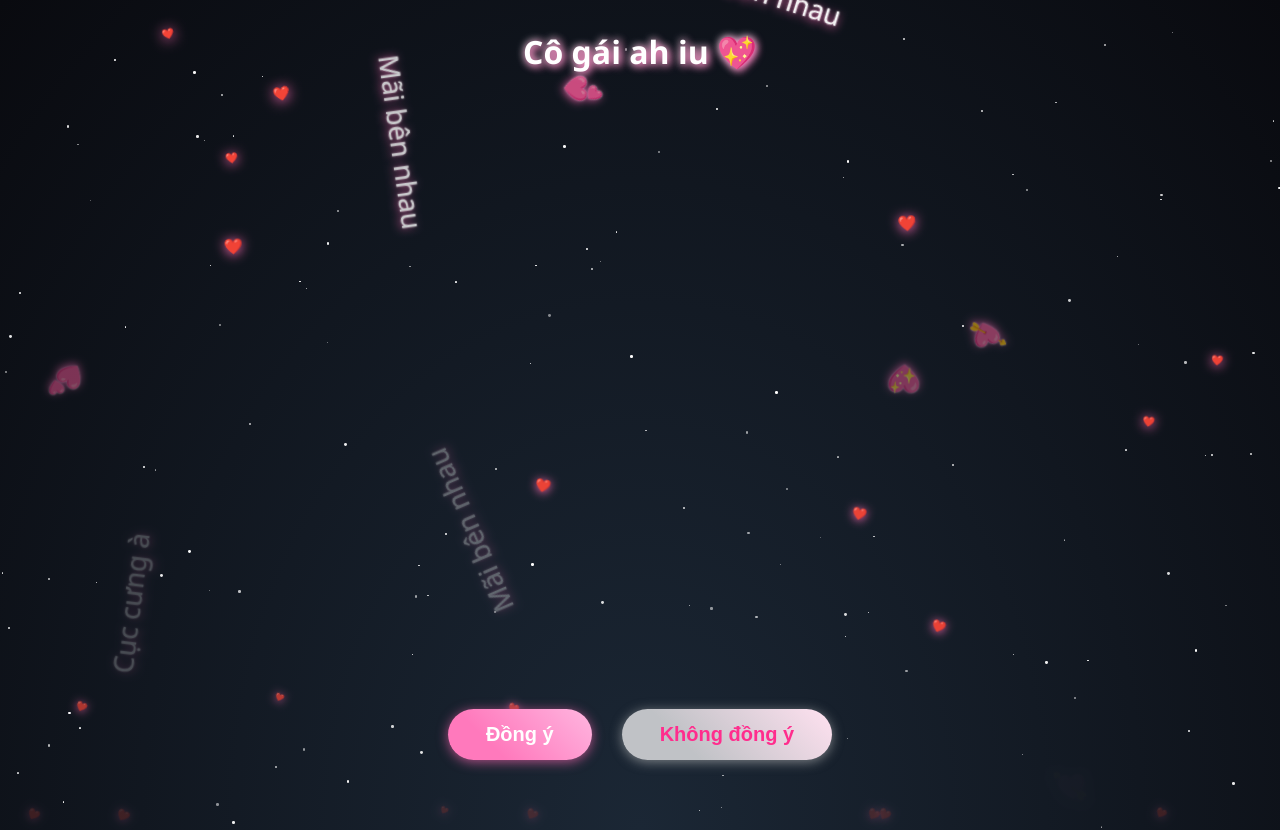
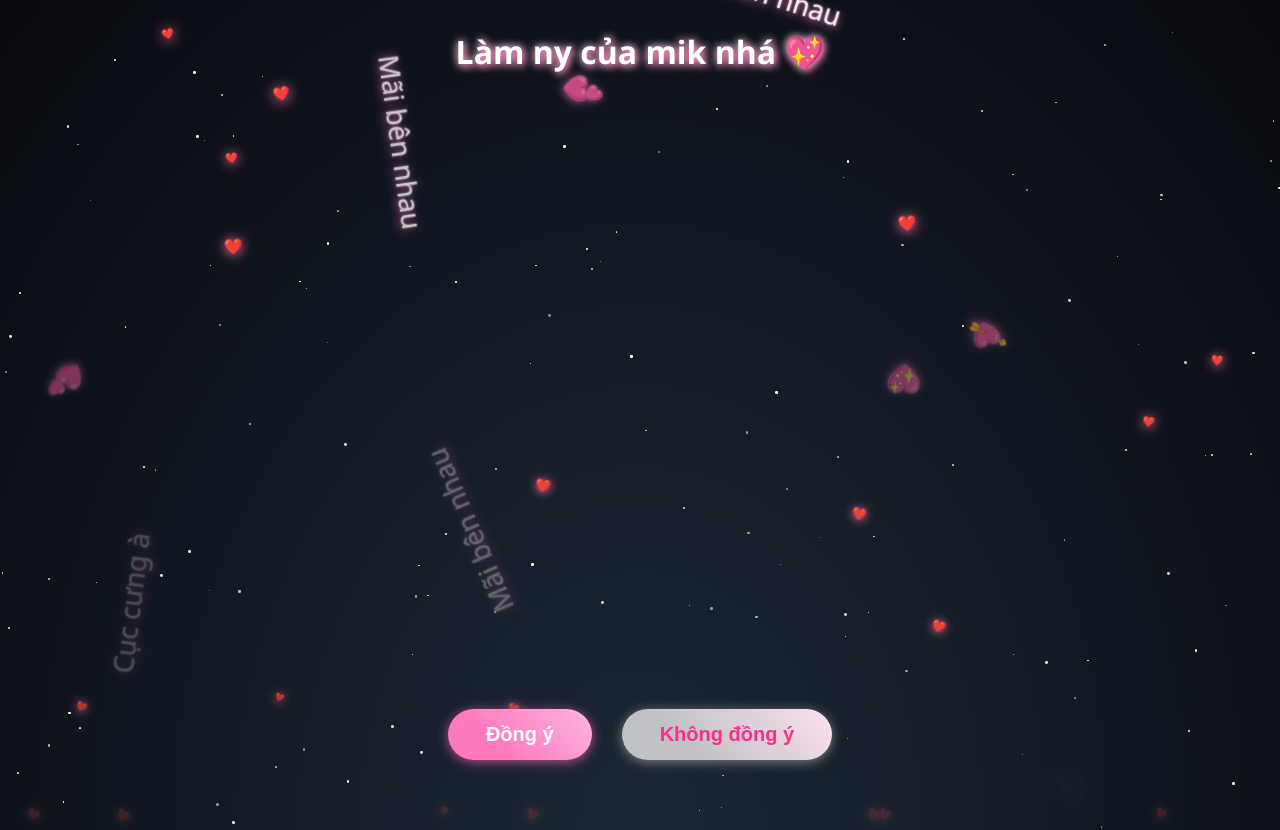
Before and after one commit to baonopro05/QrTinhYeu, a plain HTML site: page index.html in a window 1280 px wide. Drawn offline with Linux system fonts and the light colour scheme; some packages are replaced by stand-ins of ours; a script that the page names is missing.

Commit message:
Update index.html

```diff
--- a/index.html
+++ b/index.html
@@ -27,7 +27,7 @@
   </style>
 </head>
 <body>
-  <h1> Cô gái ah iu 💖</h1>
+  <h1> Làm ny của mik nhá 💖</h1>
   <div class="button-container">
     <button class="love-btn" onclick="acceptLove()">Đồng ý</button>
     <button class="no-btn" onclick="denyLove()">Không đồng ý</button>
```
